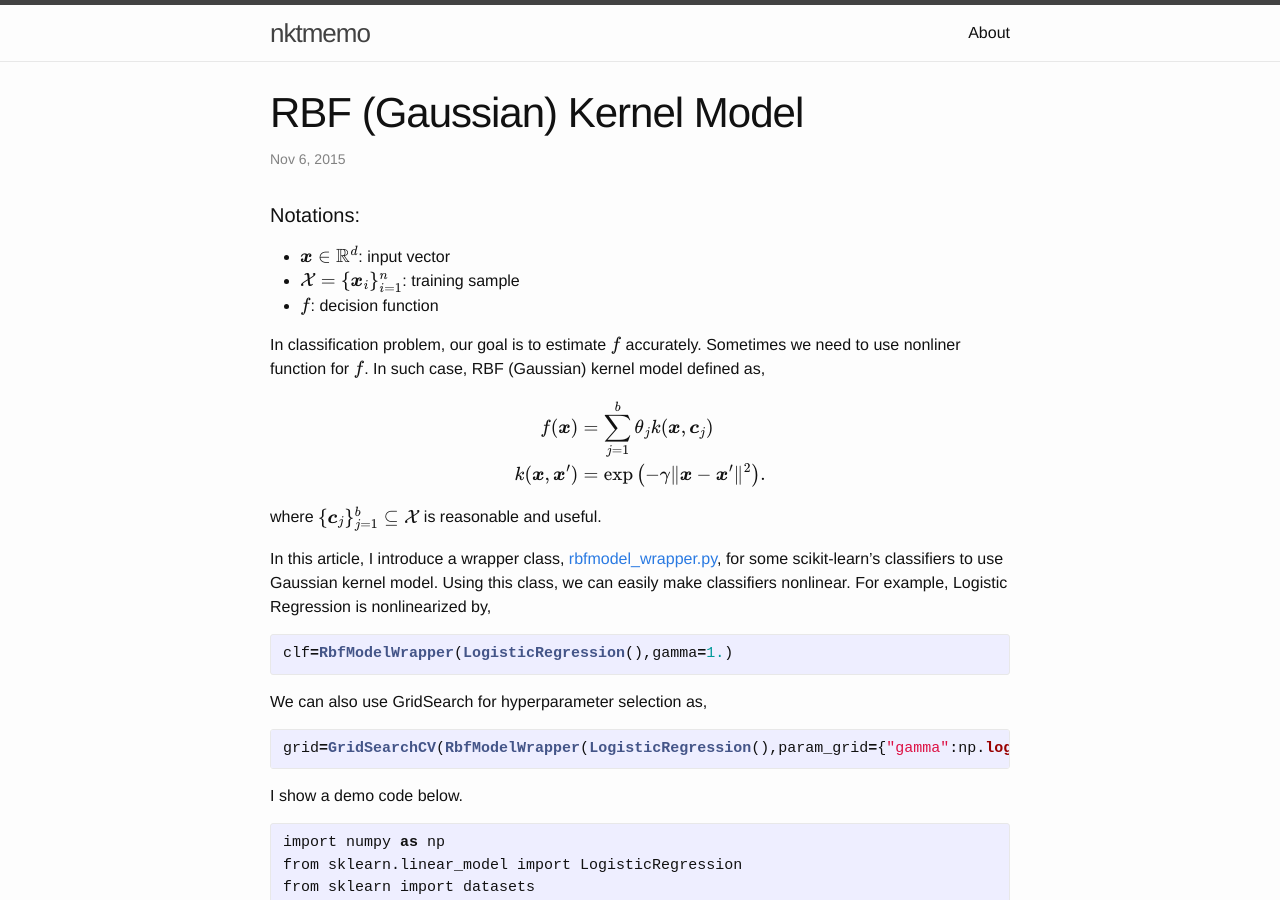
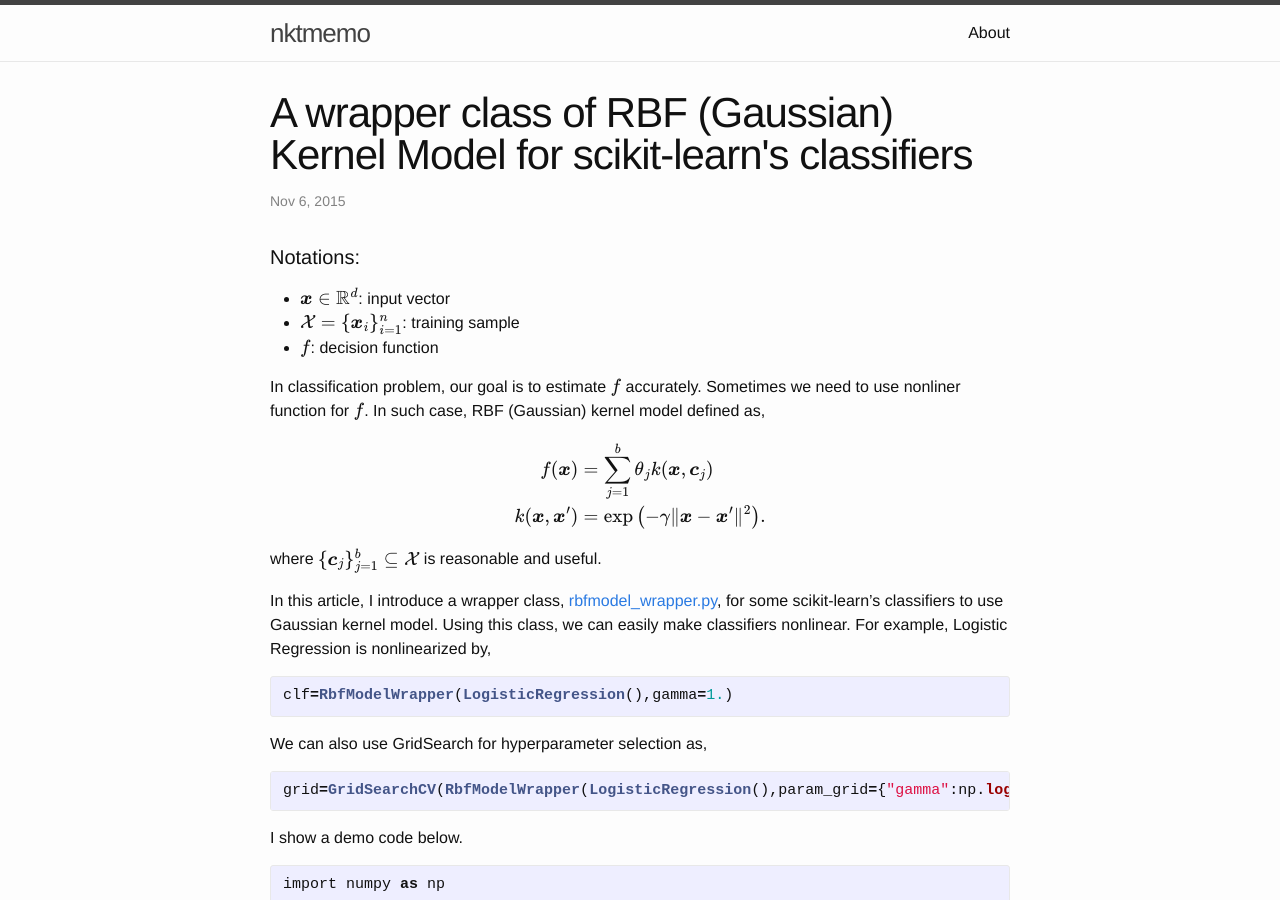
Before and after one commit to nktmemo/nktmemo.github.io, a Jekyll site: the page built from _posts/2015-11-06-gaussian-kernel-model.markdown, in a window 1280 px wide and 900 px high. Built offline with Jekyll 4.4.1, drawn with Linux system fonts in a browser that asks for light colours; nearby versions of some CDN libraries; formulas are drawn with MathJax 3; comment, search, counter and statistics services are not loaded.

Commit message:
change the title of gaussian kernel model

```diff
--- a/_posts/2015-11-06-gaussian-kernel-model.markdown
+++ b/_posts/2015-11-06-gaussian-kernel-model.markdown
@@ -1,6 +1,6 @@
 ---
 layout: post
-title:  "RBF (Gaussian) Kernel Model"
+title:  "A wrapper class of RBF (Gaussian) Kernel Model for scikit-learn's classifiers"
 date:  2015-11-06 15:12:11 +0900
 categories: jekyll update
 ---
```
